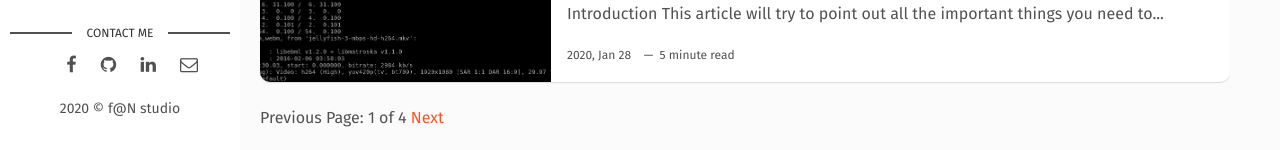
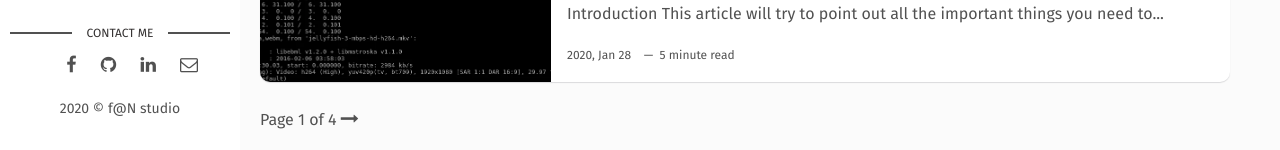
Before and after one commit to wowfrank/wowfrank.github.io, a Jekyll site: the page built from index.html, in a window 1280 px wide and 900 px high, scrolled down 1301 px. Shown: the part 747-897 px from the top of the window. Built offline with Jekyll 4.4.1, drawn with Linux system fonts in a browser that asks for light colours; the list of posts is cut into pages by our own code.

Commit message:
Update pagination.html

```diff
--- a/_includes/pagination.html
+++ b/_includes/pagination.html
@@ -1,14 +1,16 @@
 <!-- Pagination links -->
 <div class="pagination">
   {% if paginator.previous_page %}
-    <a href="/page{{ paginator.previous_page }}" class="previous">Previous</a>
-  {% else %}
-    <span class="previous">Previous</span>
+    {% if paginator.previous_page == 1 %}
+    <a class="newer-posts" href="{{ site.baseurl }}/"><i class="fa fa-long-arrow-left" aria-hidden="true"></i></a>
+    {% else %}
+    <a class="newer-posts" href="{{ site.baseurl }}/page/{{ paginator.previous_page }}/"><i class="fa fa-long-arrow-left" aria-hidden="true"></i></a>
+    {% endif %}
   {% endif %}
-  <span class="page_number ">Page: {{ paginator.page }} of {{ paginator.total_pages }}</span>
+
+  <span class="page-number">Page {{paginator.page}} of {{paginator.total_pages}}</span>
+
   {% if paginator.next_page %}
-    <a href="/page{{ paginator.next_page }}" class="next">Next</a>
-  {% else %}
-    <span class="next ">Next</span>
+  <a class="older-posts" href="{{ site.baseurl }}/page/{{ paginator.next_page }}/"><i class="fa fa-long-arrow-right" aria-hidden="true"></i></a>
   {% endif %}
 </div>
```
